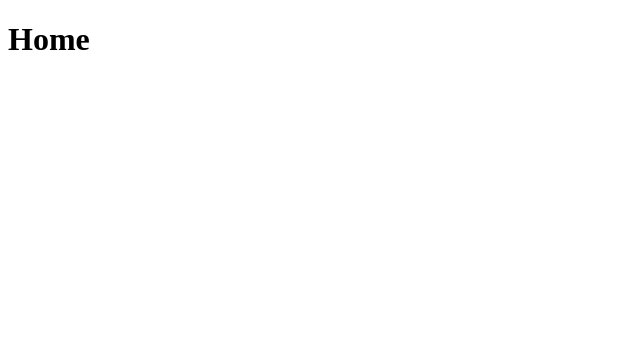
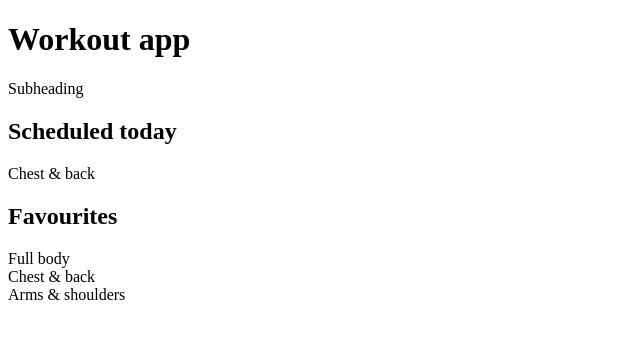
Before and after one commit to yansiegers/sveltekit-workout-app, a SvelteKit app: page / in a window 1280 px wide. Shown: the top 338 px of the page, without its empty margins (0-640 px from the left). Built offline with nearby package versions, Linux system fonts and the light colour scheme.

Commit message:
Add structured content

```diff
--- a/src/components/Home.svelte
+++ b/src/components/Home.svelte
@@ -1 +1,16 @@
-<h1>Home</h1>
+<div class="header">
+	<h1>Workout app</h1>
+	<div role="doc-subtitle">Subheading</div>
+</div>
+
+<div>
+	<h2>Scheduled today</h2>
+	<div>Chest & back</div>
+</div>
+
+<div>
+	<h2>Favourites</h2>
+	<div>Full body</div>
+	<div>Chest & back</div>
+	<div>Arms & shoulders</div>
+</div>
```
